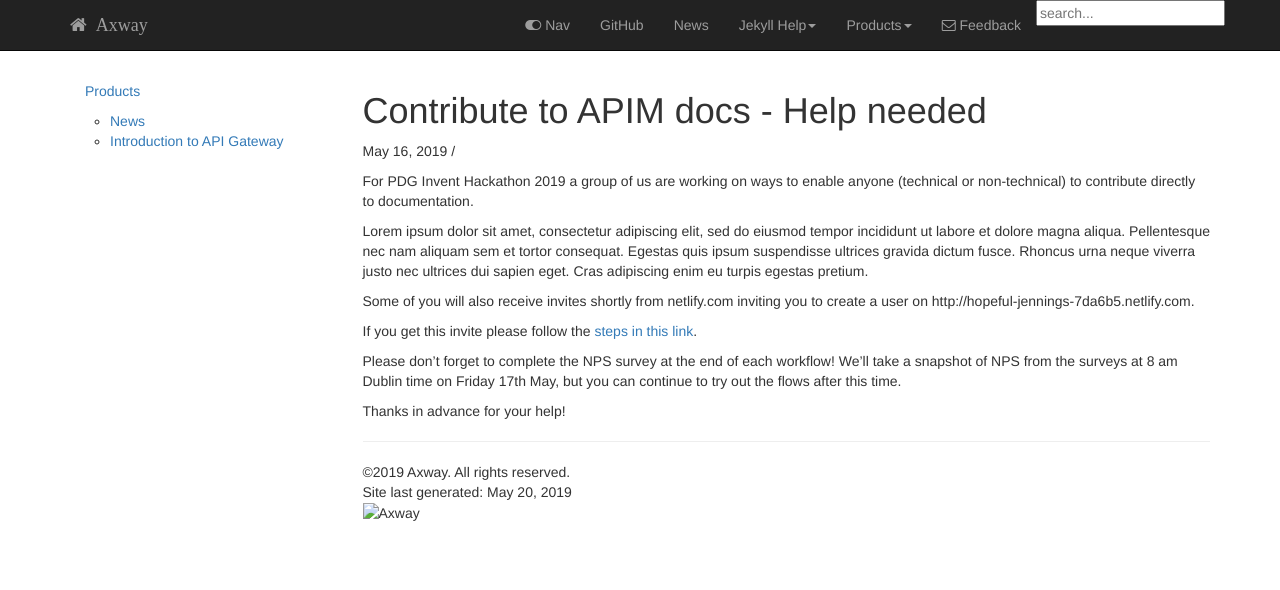
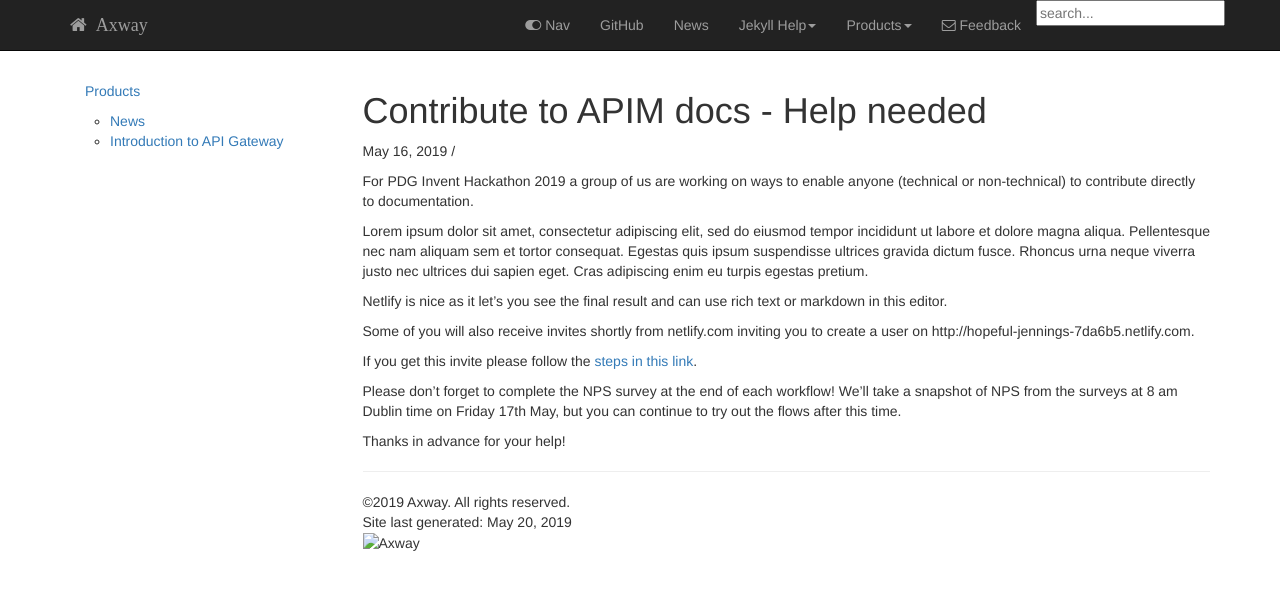
Before and after one commit to andreamussap/Axway_Docs4All_Hackathon, a Jekyll site: the page built from doctheme/_posts/2016-02-26-sample-post-jekyll.md, in a window 1280 px wide. Shown: the top 590 px of the page. Built offline with Jekyll 4.4.1, drawn with Linux system fonts in a browser that asks for light colours; nearby versions of some CDN libraries; library files that are not in the unit come from our copies; comment, search, counter and statistics services are not loaded.

Commit message:
Update Document “2016-02-26-sample-post-jekyll”

```diff
--- a/doctheme/_posts/2016-02-26-sample-post-jekyll.md
+++ b/doctheme/_posts/2016-02-26-sample-post-jekyll.md
@@ -6,11 +6,11 @@
 
 Lorem ipsum dolor sit amet, consectetur adipiscing elit, sed do eiusmod tempor incididunt ut labore et dolore magna aliqua. Pellentesque nec nam aliquam sem et tortor consequat. Egestas quis ipsum suspendisse ultrices gravida dictum fusce. Rhoncus urna neque viverra justo nec ultrices dui sapien eget. Cras adipiscing enim eu turpis egestas pretium.
 
+Netlify is nice as it let's you see the final result and can use rich text or markdown in this editor.
+
 Some of you will also receive invites shortly from netlify.com inviting you to create a user on http://hopeful-jennings-7da6b5.netlify.com.
 
 If you get this invite please follow the [steps in this link](<https://techweb.axway.com/confluence/display/RDAPI/Docs4all+Hackathon+2019+user+testing#Docs4allHackathon2019usertesting-Option2-TesttheNetlifyCMSworkflow(Inviteonly) .>).
-
-
 
 Please don’t forget to complete the NPS survey at the end of each workflow! We’ll take a snapshot of NPS from the surveys at 8 am Dublin time on Friday 17th May, but you can continue to try out the flows after this time.
 
```
